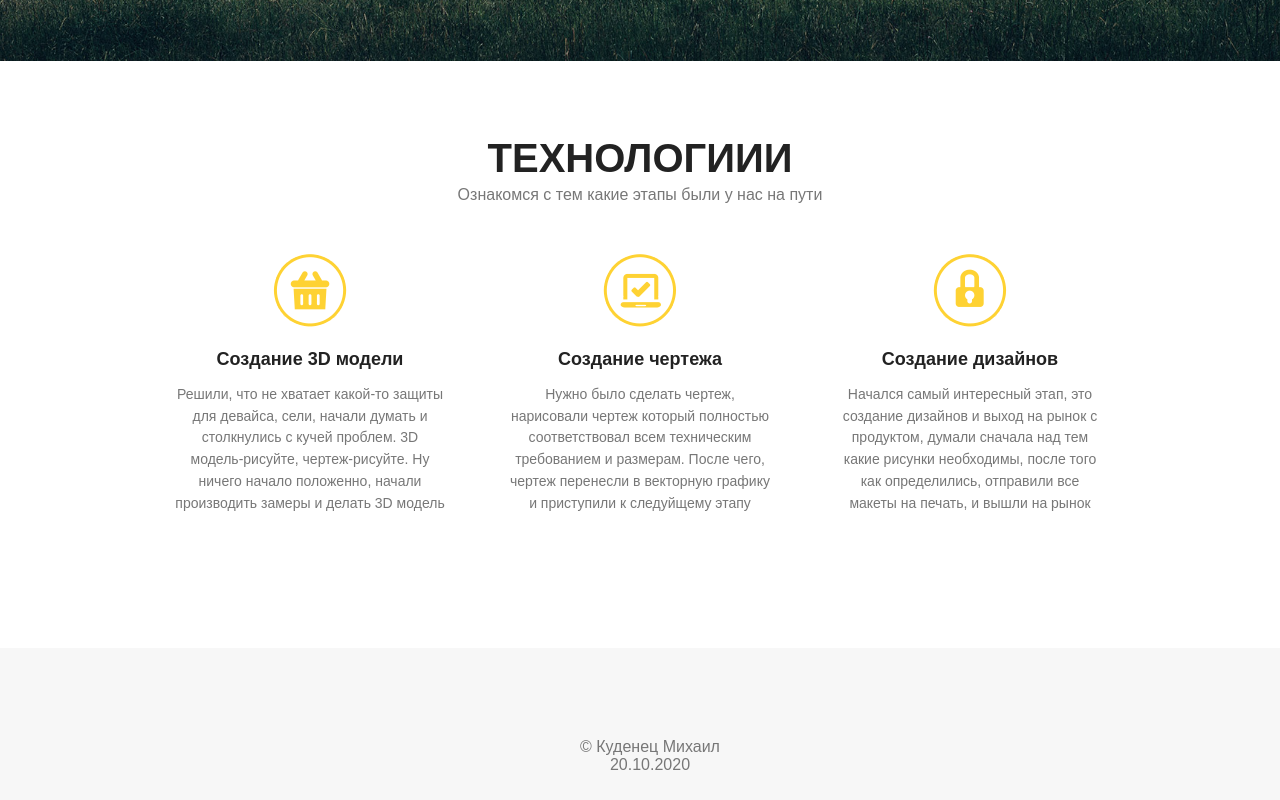
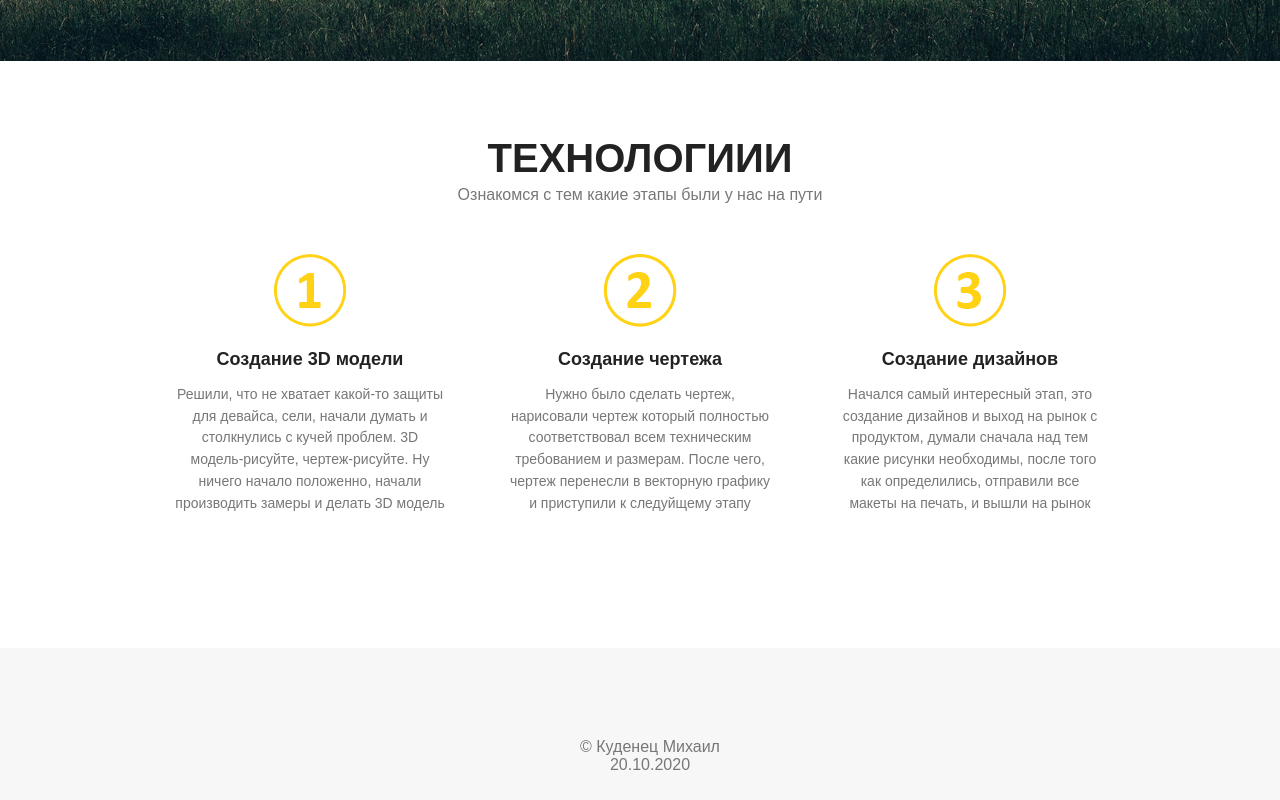
Before and after one commit to ikudya/ikudya, a plain HTML site: page ikudya/many.html in a window 1280 px wide. Shown: the part 739-1539 px from the top of the page. Drawn offline with nearby package versions, Linux system fonts and the light colour scheme.

Commit message:
25.10 - new icon for second page

```diff
--- a/ikudya/many.html
+++ b/ikudya/many.html
@@ -59,17 +59,17 @@
                    </div>
                    <div class="tehtology clearfix">
                         <div class="tehtology_item">
-                             <img src="img/icon1.png" alt="Услуга" class="">
+                             <img src="img/second/icon1.png" alt="first" class="">
                              <h3>Создание 3D модели</h3>
                              <p> Решили, что не хватает какой-то защиты для девайса, сели, начали думать и столкнулись с кучей проблем. 3D модель-рисуйте, чертеж-рисуйте. Ну ничего начало положенно, начали производить замеры и делать 3D модель
                         </div>
                         <div class="tehtology_item">
-                              <img src="img/icon2.png" alt="Услуга" class="">
+                              <img src="img/second/icon2.png" alt="second" class="">
                              <h3>Создание чертежа</h3>
                              <p>Нужно было сделать чертеж, нарисовали чертеж который полностью соответствовал всем техническим требованием и размерам. После чего, чертеж перенесли в векторную графику и приступили к следуйщему этапу</p>
                         </div>
                         <div class="tehtology_item">
-                              <img src="img/icon3.png" alt="Услуга" class="">
+                              <img src="img/second/icon3.png" alt="third" class="">
                              <h3>Создание дизайнов</h3>
                              <p>Начался самый интересный этап, это создание дизайнов и выход на рынок с продуктом, думали сначала над тем какие рисунки необходимы, после того как определились, отправили все макеты на печать, и вышли на рынок</p>
                         </div>
```
Also changed, not shown: ikudya/img/second/icon1.png (added), ikudya/img/second/icon2.png (added), ikudya/img/second/icon3.png (added).
